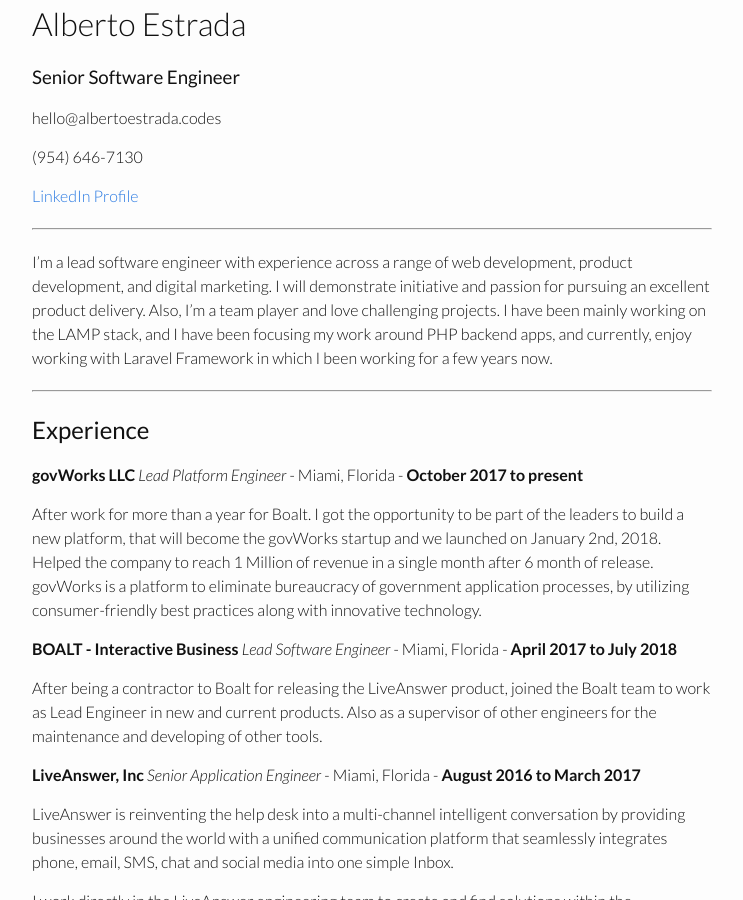
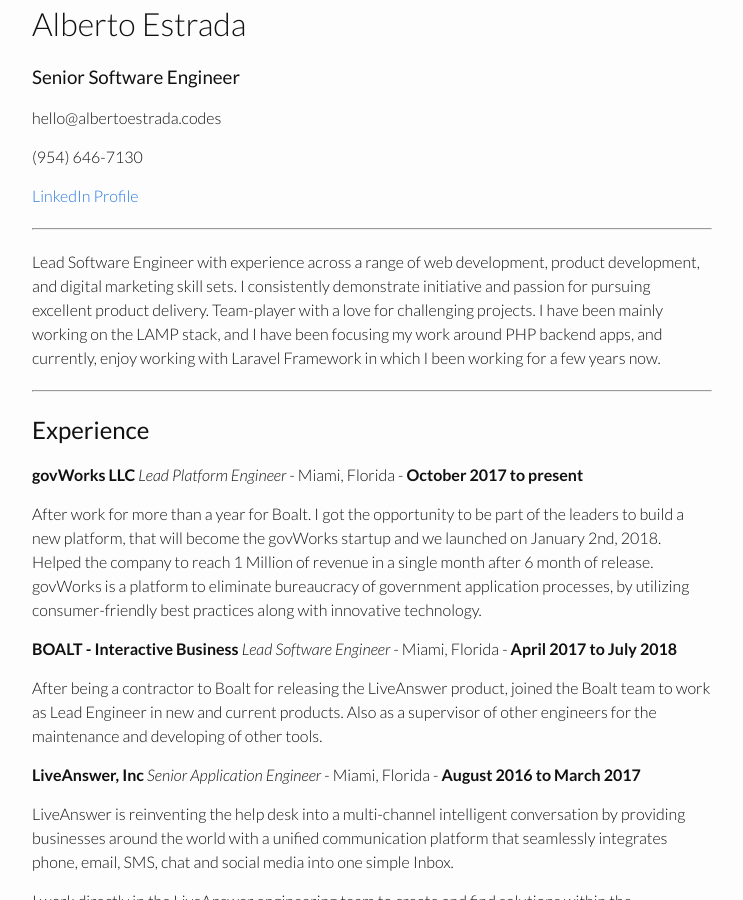
Before and after one commit to cyberkiko/cyberkiko.github.io, a Jekyll site: the page built from resume.md, in a window 1280 px wide and 900 px high. Shown: the whole window, without its empty margins (268-1011 px from the left). Built offline with Jekyll 4.4.1, drawn with Linux system fonts in a browser that asks for light colours; nearby versions of some CDN libraries.

Commit message:
Update resume.md

```diff
--- a/resume.md
+++ b/resume.md
@@ -15,7 +15,7 @@
 
 ------
 
-I’m a lead software engineer with experience across a range of web development, product development, and digital marketing. I will demonstrate initiative and passion for pursuing an excellent product delivery. Also, I’m a team player and love challenging projects. I have been mainly working on the LAMP stack, and I have been focusing my work around PHP backend apps, and currently, enjoy working with Laravel Framework in which I been working for a few years now.
+Lead Software Engineer with experience across a range of web development, product development, and digital marketing skill sets. I consistently demonstrate initiative and passion for pursuing excellent product delivery. Team-player with a love for challenging projects. I have been mainly working on the LAMP stack, and I have been focusing my work around PHP backend apps, and currently, enjoy working with Laravel Framework in which I been working for a few years now.
 
 
 
```
